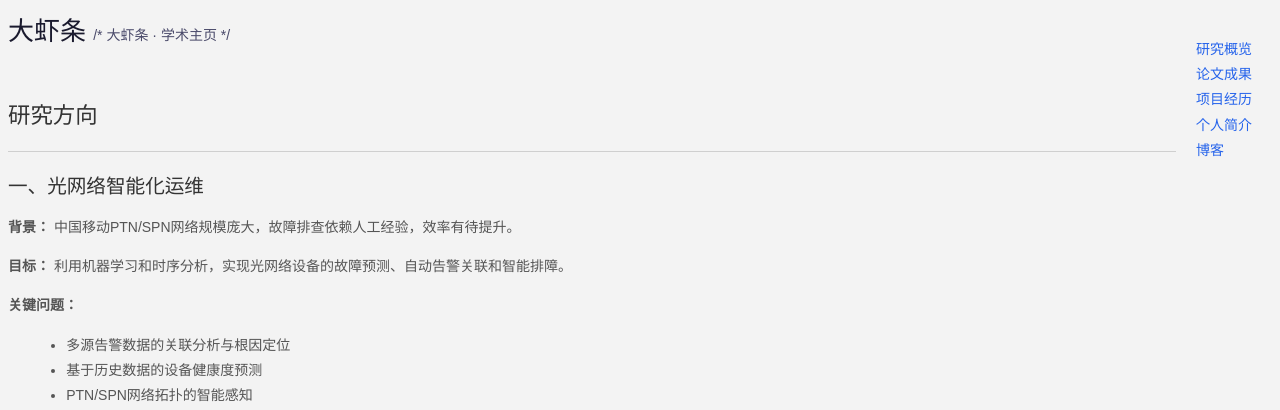
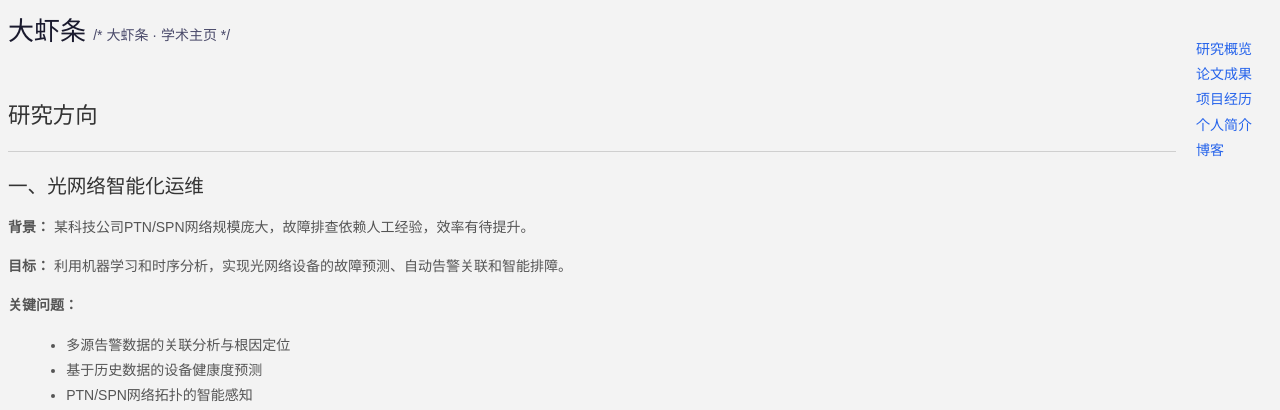
Before and after one commit to chenf049-jpg/chenf049-jpg.github.io, a Jekyll site: the page built from research.md, in a window 1280 px wide. Shown: the top 410 px of the page. Built offline with Jekyll 4.4.1, drawn with Linux system fonts in a browser that asks for light colours; nearby versions of some CDN libraries; a style sheet for code colours, icons or effects is not loaded.

Commit message:
Replace company name with 某科技公司

```diff
--- a/_config.yml
+++ b/_config.yml
@@ -12,10 +12,10 @@
 author :
   name : 大虾条
   name_en : Daxiabar
-  description: 通信工程硕士，中国移动网络部，关注Physical AI与通信交叉领域
+  description: 通信工程硕士，关注Physical AI与通信交叉领域
   email : daxiabar@email.com
-  github : https://github.com/yourusername
-  linkedin : https://linkedin.com/in/yourprofile
+  github : https://github.com/chenf049-jpg
+  linkedin : https://linkedin.com/in/chenf049-jpg
   simple_search: http://google.com/search
 
 # The production_url is only used when full-domain names are needed
--- a/about.html
+++ b/about.html
@@ -7,7 +7,7 @@
 
 ## 关于我
 
-通信工程硕士，2024年毕业，目前在中国移动网络部从事PTN/SPN光网络维护工作。关注通信网络与人工智能的交叉领域，目标2027年攻读通信工程/计算机方向博士。
+通信工程硕士，2024年毕业，目前在某科技公司网络部从事PTN/SPN光网络维护工作。关注通信网络与人工智能的交叉领域，目标2027年攻读通信工程/计算机方向博士。
 
 ## 教育背景
 
@@ -20,7 +20,7 @@
 
 | 时间 | 经历 |
 |------|------|
-| **2024.07 — 至今** | **中国移动 · 网络部** <br>PTN/SPN光网络维护，负责通辽地区光网络设备日常运维、故障排查与网络优化 |
+| **2024.07 — 至今** | **某科技公司 · 网络部** <br>PTN/SPN光网络维护，负责通辽地区光网络设备日常运维、故障排查与网络优化 |
 
 ## 联系方式
 
--- a/research.md
+++ b/research.md
@@ -11,7 +11,7 @@
 
 ### 一、光网络智能化运维
 
-**背景：** 中国移动PTN/SPN网络规模庞大，故障排查依赖人工经验，效率有待提升。
+**背景：** 某科技公司PTN/SPN网络规模庞大，故障排查依赖人工经验，效率有待提升。
 
 **目标：** 利用机器学习和时序分析，实现光网络设备的故障预测、自动告警关联和智能排障。
 
```
Also changed, not shown: index.md (+2 -2 lines), projects.md (+1 -1 lines).
